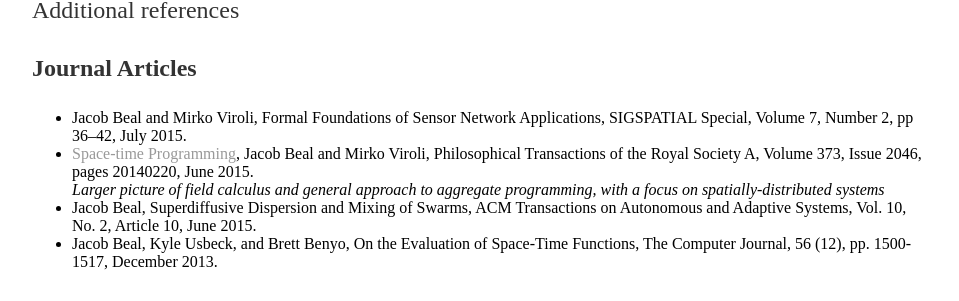
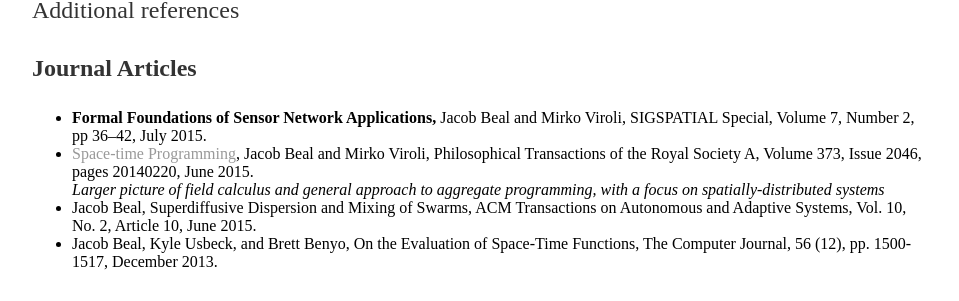
Before and after one commit to tasseomancy/tasseomancy.github.io, a Jekyll site: the page built from _posts/2018-02-21-references.md, in a window 1280 px wide. Shown: the part 703-1004 px from the top of the page, without its empty margins (160-1119 px from the left). Built offline with Jekyll 4.4.1, drawn with Linux system fonts in a browser that asks for light colours.

Commit message:
Update 2018-02-21-references.md

```diff
--- a/_posts/2018-02-21-references.md
+++ b/_posts/2018-02-21-references.md
@@ -55,7 +55,9 @@ Additional references
 <strong>Journal Articles</strong>
 
 <ul>
-        <li>Jacob Beal and Mirko Viroli, Formal Foundations of Sensor Network Applications, SIGSPATIAL Special, Volume 7, Number 2, pp 36–42, July 2015.
+        <li>
+                <strong>Formal Foundations of Sensor Network Applications, </strong>
+                Jacob Beal and Mirko Viroli, SIGSPATIAL Special, Volume 7, Number 2, pp 36–42, July 2015.
         </li>
         <li>
           <a
```
